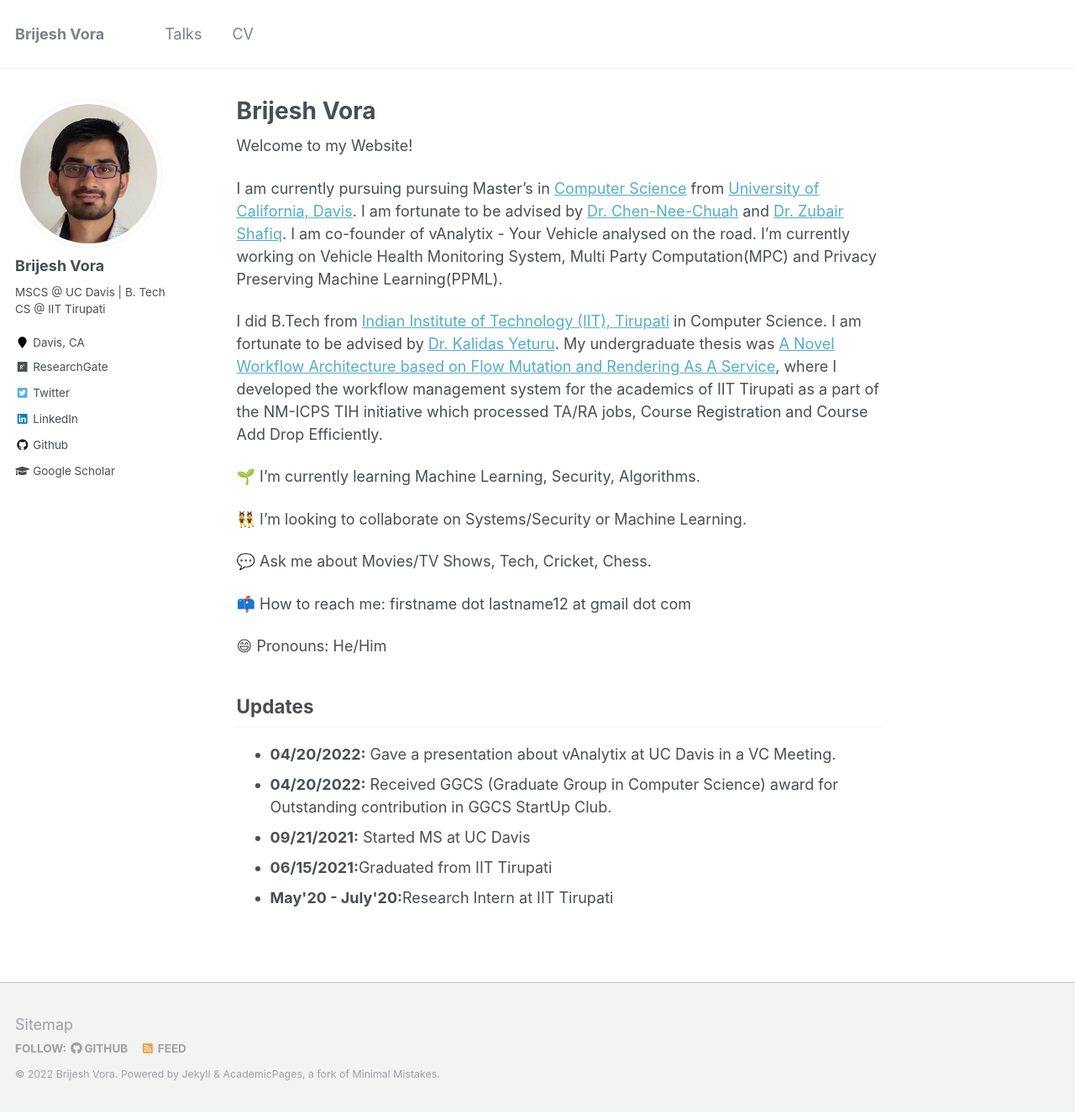
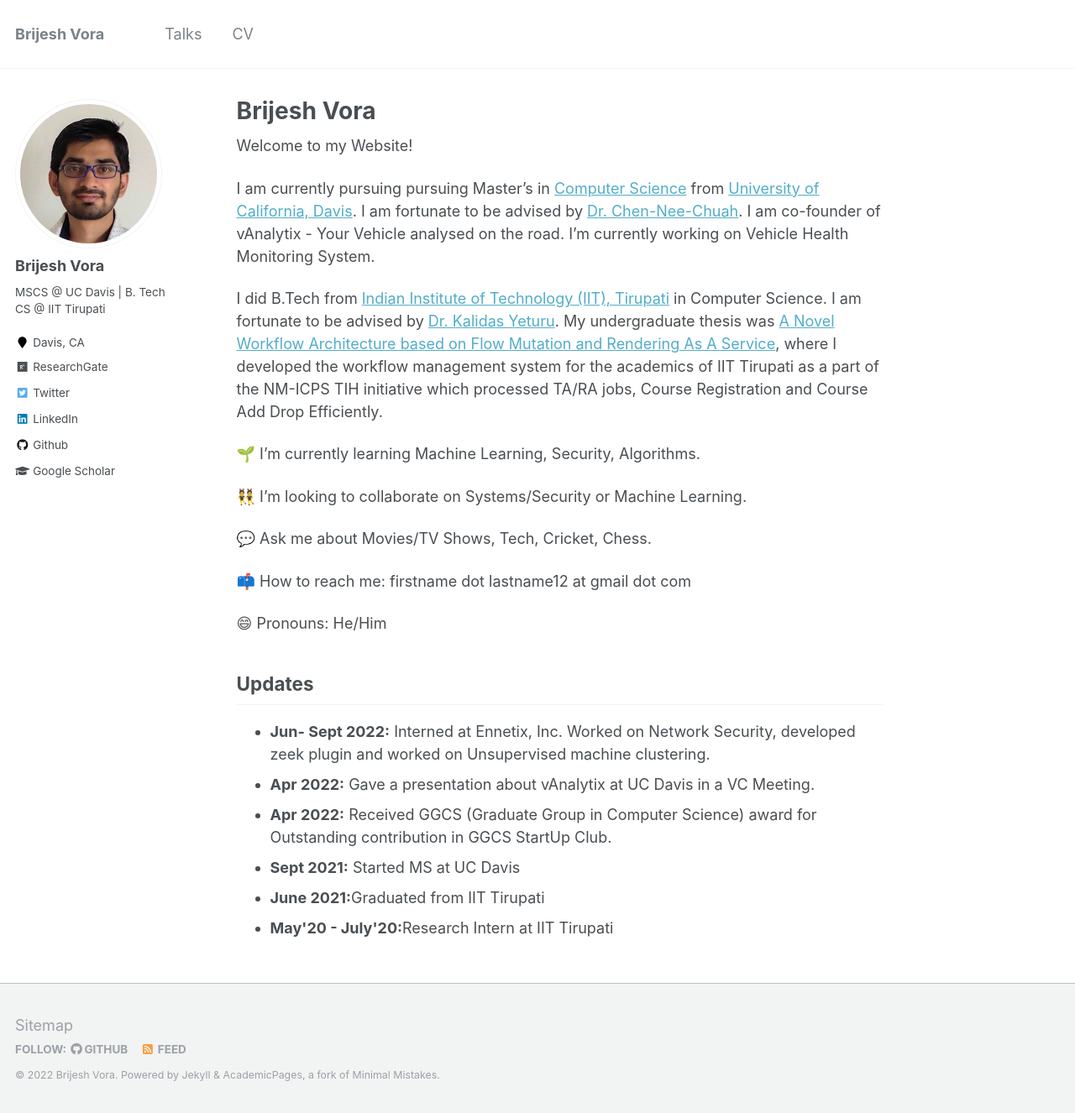
Before and after one commit to vorabrijesh/vorabrijesh.github.io, a Jekyll site: the page built from _pages/about.md, in a window 1280 px wide and 1326 px high. Shown: the whole window at 84% size. Built offline with Jekyll 4.4.1, drawn with Linux system fonts in a browser that asks for light colours.

Commit message:
Update about.md

```diff
--- a/_pages/about.md
+++ b/_pages/about.md
@@ -10,7 +10,7 @@ redirect_from:
 
 Welcome to my Website!
 
-I am currently pursuing pursuing Master's in [Computer Science](https://cs.ucdavis.edu/) from [University of California, Davis](https://www.ucdavis.edu/). I am fortunate to be advised by [Dr. Chen-Nee-Chuah](https://www.ece.ucdavis.edu/~chuah/rubinet/index.html) and [Dr. Zubair Shafiq](https://web.cs.ucdavis.edu/~zubair/).  I am co-founder of vAnalytix - Your Vehicle analysed on the road. I’m currently working on Vehicle Health Monitoring System, Multi Party Computation(MPC) and Privacy Preserving Machine Learning(PPML).
+I am currently pursuing pursuing Master's in [Computer Science](https://cs.ucdavis.edu/) from [University of California, Davis](https://www.ucdavis.edu/). I am fortunate to be advised by [Dr. Chen-Nee-Chuah](https://www.ece.ucdavis.edu/~chuah/rubinet/index.html).  I am co-founder of vAnalytix - Your Vehicle analysed on the road. I’m currently working on Vehicle Health Monitoring System.
 
 I did B.Tech from [Indian Institute of Technology (IIT), Tirupati](https://iittp.ac.in/) in Computer Science. I am fortunate to be advised by [Dr. Kalidas Yeturu](https://iittp.ac.in/dr-kalidas-yeturu). My undergraduate thesis was [A Novel Workflow Architecture based on Flow Mutation and Rendering As A Service](http://vorabrijesh.github.io/files/BTPReportSigned.pdf), where I developed the workflow management system for the academics of IIT Tirupati as a part of the NM-ICPS TIH initiative which processed TA/RA jobs, Course Registration and Course Add Drop Efficiently.
 
@@ -26,10 +26,11 @@ I did B.Tech from [Indian Institute of Technology (IIT), Tirupati](https://iittp
 
 <h2 id="updates">Updates</h2>
 <ul>
-<li> <strong>04/20/2022:</strong> Gave a presentation about vAnalytix at UC Davis in a VC Meeting.</li>
-<li> <strong>04/20/2022:</strong> Received GGCS (Graduate Group in Computer Science) award for Outstanding contribution in GGCS StartUp Club.</li>
-<li> <strong>09/21/2021:</strong> Started MS at UC Davis</li>
-<li> <strong>06/15/2021:</strong>Graduated from IIT Tirupati </li>
+ <li> <strong>Jun- Sept 2022:</strong> Interned at Ennetix, Inc. Worked on Network Security, developed zeek plugin and worked on Unsupervised machine clustering. </li>
+<li> <strong>Apr 2022:</strong> Gave a presentation about vAnalytix at UC Davis in a VC Meeting.</li>
+<li> <strong>Apr 2022:</strong> Received GGCS (Graduate Group in Computer Science) award for Outstanding contribution in GGCS StartUp Club.</li>
+<li> <strong>Sept 2021:</strong> Started MS at UC Davis</li>
+<li> <strong>June 2021:</strong>Graduated from IIT Tirupati </li>
 <li> <strong>May'20 - July'20:</strong>Research Intern at IIT Tirupati</li>
 </ul>
 
```
